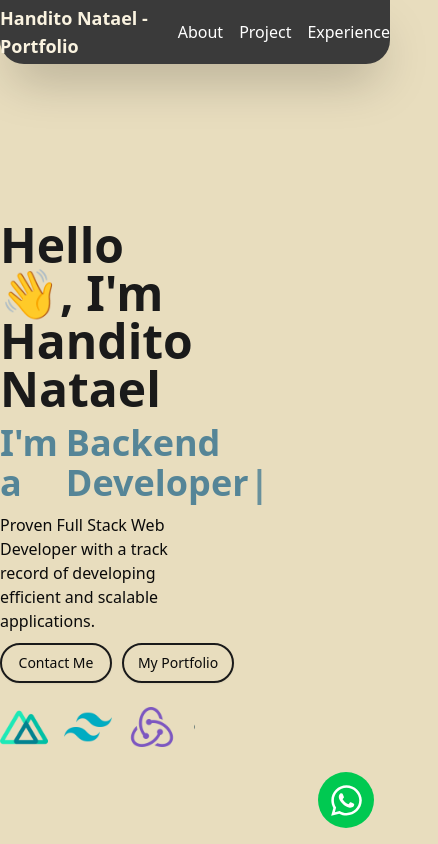
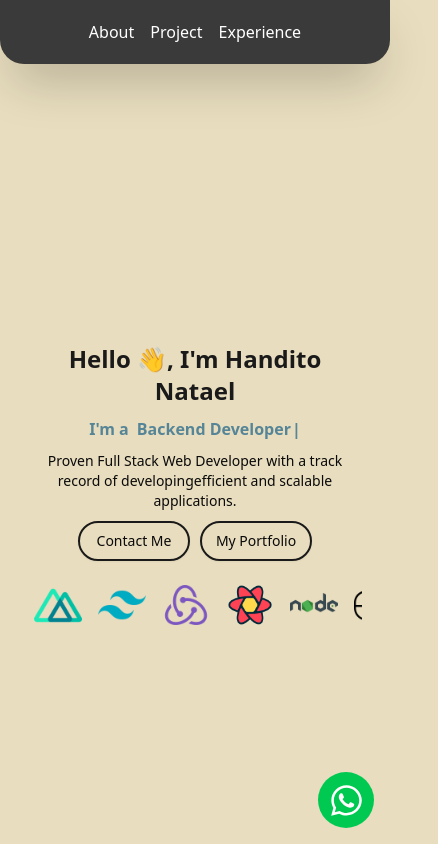
Before and after one commit to ditonatael/dito-portfolio, a Next.js app: page / in a window 390 px wide. Shown: the top 844 px of the page, 438 px wide, since content can reach past the window. Built offline with nearby package versions, Linux system fonts and the light colour scheme.

Commit message:
feat: responsive layout

```diff
--- a/src/app/page.tsx
+++ b/src/app/page.tsx
@@ -6,7 +6,7 @@ import Experiences from "~/components/Experiences";
 export default function Home() {
   return (
     <div className="bg-base">
-      <div className="container mx-auto">
+      <div className="container mx-auto px-7">
         <Hero />
         <div className="border-t border-base-black mb-5" />
         <About />
--- a/src/components/About.tsx
+++ b/src/components/About.tsx
@@ -3,9 +3,11 @@ import Image from "next/image";
 export default function About() {
   return (
     <div id="about" className="w-full h-full pt-20 pb-7 flex flex-col gap-10">
-      <h2 className="text-center text-4xl font-bold text-[#333]">About Me</h2>
-      <div className="flex gap-12 items-center">
-        <span className="w-1/2 text-justify font-medium text-lg">
+      <h2 className="text-center text-4xl font-bold text-[rgb(51,51,51)]">
+        About Me
+      </h2>
+      <div className="flex flex-wrap-reverse md:flex-nowrap md:flex-row items-center justify-center gap-12">
+        <span className="w-full lg:w-1/2 text-justify font-medium text-lg">
           I'm a Full-Stack Web Developer and an undergraduate student at Buddhi
           Dharma University, majoring in Informatics Engineering. My web
           development journey took off at Purwadhika, where I built a strong
@@ -18,7 +20,7 @@ export default function About() {
           Passionate about learning and collaboration, I stay up to date with
           the latest technologies to deliver high-quality web solutions.
         </span>
-        <div className="w-1/2 h-[400px] bg-base-light-blue rounded-md p-10 shadow-lg">
+        <div className="w-full lg:w-1/2 h-[400px] bg-base-light-blue rounded-md p-10 shadow-lg">
           <div className="w-full h-full relative ">
             <Image
               src={"/ditonatael.jpg"}
--- a/src/components/Experiences.tsx
+++ b/src/components/Experiences.tsx
@@ -24,20 +24,20 @@ This experience strengthened my technical skills and ability to collaborate effe
   ];
 
   return (
-    <div id="experience" className="py-20 px-6 lg:px-16">
+    <div id="experience" className="py-20 lg:px-16">
       <h2 className="text-center text-4xl font-bold text-gray-900 mb-10">
         Work Experience
       </h2>
       {workExperience.map((experience, index) => (
         <div
           key={index}
-          className="flex flex-col lg:flex-row items-center gap-10 bg-[#FAF3E0] p-8 rounded-xl shadow-lg"
+          className="flex flex-col lg:flex-row items-center gap-10 bg-[#FAF3E0] p-1 md:p-8 rounded-xl shadow-lg"
         >
           <div className="w-full lg:w-1/2 grid grid-cols-1 gap-4">
             {experience.images.map((image, index) => (
               <div
                 key={index}
-                className="relative w-full h-96 rounded-lg overflow-hidden"
+                className="relative w-full h-40 md:h-96 rounded-lg overflow-hidden"
               >
                 <Image
                   src={image}
--- a/src/components/Hero.tsx
+++ b/src/components/Hero.tsx
@@ -75,11 +75,11 @@ export default function Hero() {
 
   return (
     <div className="h-screen flex items-center">
-      <div className="w-1/2 flex flex-col gap-2.5">
-        <h1 className="text-5xl font-bold text-base-black">
+      <div className="w-full lg:w-1/2 flex flex-col gap-2.5">
+        <h1 className="text-2xl md:text-4xl xl:text-5xl font-bold text-base-black text-center md:text-left">
           Hello 👋, I'm Handito Natael
         </h1>
-        <h2 className="text-4xl text-base-blue font-bold flex gap-2">
+        <h2 className="md:text-3xl xl:text-4xl text-base-blue font-bold flex gap-2 justify-center md:justify-start">
           I'm a
           <Typewriter
             options={{
@@ -94,12 +94,12 @@ export default function Hero() {
             }}
           />
         </h2>
-        <span>
-          Proven Full Stack Web Developer with a track record of developing{" "}
-          <br />
+        <span className="text-sm text-center md:text-left">
+          Proven Full Stack Web Developer with a track record of developing
+          <br className="hidden md:block" />
           efficient and scalable applications.
         </span>
-        <span className="flex gap-2.5">
+        <span className="flex gap-2.5 justify-center md:justify-start">
           <Link
             href={
               "https://api.whatsapp.com/send/?phone=6289668247663&text&type=phone_number&app_absent=0"
--- a/src/components/cores/Footer.tsx
+++ b/src/components/cores/Footer.tsx
@@ -13,9 +13,9 @@ export default function Footer() {
   ];
   return (
     <div className="h-56 rounded-t-3xl bg-base-black shadow-2xl">
-      <div className="h-full container mx-auto flex items-center justify-between">
+      <div className="h-full container mx-auto flex items-center justify-between px-7">
         <div className="flex flex-col w-1/2 gap-4">
-          <div className="text-white text-5xl font-extrabold">
+          <div className="text-white text-2xl lg:text-5xl font-extrabold">
             Let's Work Together !
           </div>
           <div className="flex gap-4">
--- a/src/components/cores/Navbar.tsx
+++ b/src/components/cores/Navbar.tsx
@@ -14,9 +14,9 @@ export default function Navbar() {
     },
   ];
   return (
-    <div className="h-16 rounded-b-3xl bg-base-light-gray sticky top-0 z-20 shadow-2xl">
-      <div className="h-full container mx-auto flex items-center justify-between">
-        <div className="font-semibold text-[#FAF3E0] text-lg">
+    <div className="h-16 rounded-b-3xl bg-base-light-gray sticky top-0 z-20 shadow-2xl px-7">
+      <div className="h-full container mx-auto flex items-center justify-center md:justify-between">
+        <div className="hidden md:block font-semibold text-[#FAF3E0] text-lg">
           Handito Natael - Portfolio
         </div>
         <div className="flex items-center gap-4 text-white font-medium">
--- a/src/components/projectSection/Projects.tsx
+++ b/src/components/projectSection/Projects.tsx
@@ -38,13 +38,13 @@ export default function Projects() {
       <Carousel opts={{ loop: true }} className="w-full max-w-5xl mx-auto">
         <CarouselContent>
           {projects.map((project, index) => (
-            <CarouselItem key={index} className="p-4">
+            <CarouselItem key={index} className="">
               <div className="rounded-lg bg-base-light-blue p-6 shadow-sm">
-                <div className="grid grid-cols-2 gap-4">
+                <div className="grid grid-cols-1 md:grid-cols-2 gap-4">
                   {project.images.map((image, idx) => (
                     <div
                       key={idx}
-                      className="relative w-full h-[300px] rounded-md overflow-hidden"
+                      className="relative w-full h-50 md:w-full md:h-[300px] rounded-md overflow-hidden"
                     >
                       <Image
                         src={image}
@@ -60,8 +60,8 @@ export default function Projects() {
             </CarouselItem>
           ))}
         </CarouselContent>
-        <CarouselPrevious className="text-gray-500 hover:text-black" />
-        <CarouselNext className="text-gray-500 hover:text-black" />
+        <CarouselPrevious className="hidden xl:flex justify-center items-center text-gray-500 hover:text-black" />
+        <CarouselNext className="hidden xl:flex justify-center items-center text-gray-500 hover:text-black" />
       </Carousel>
     </section>
   );
```
